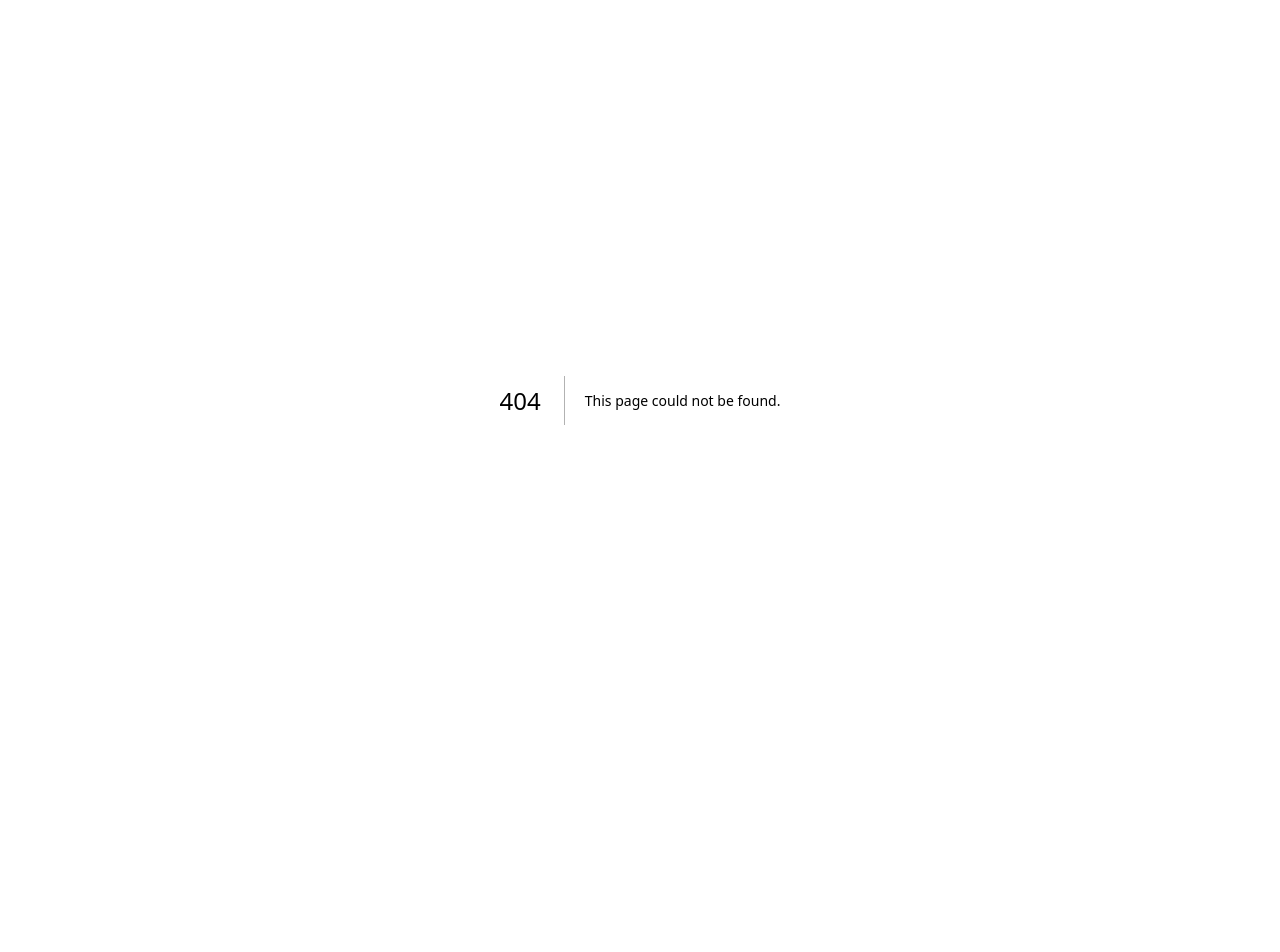
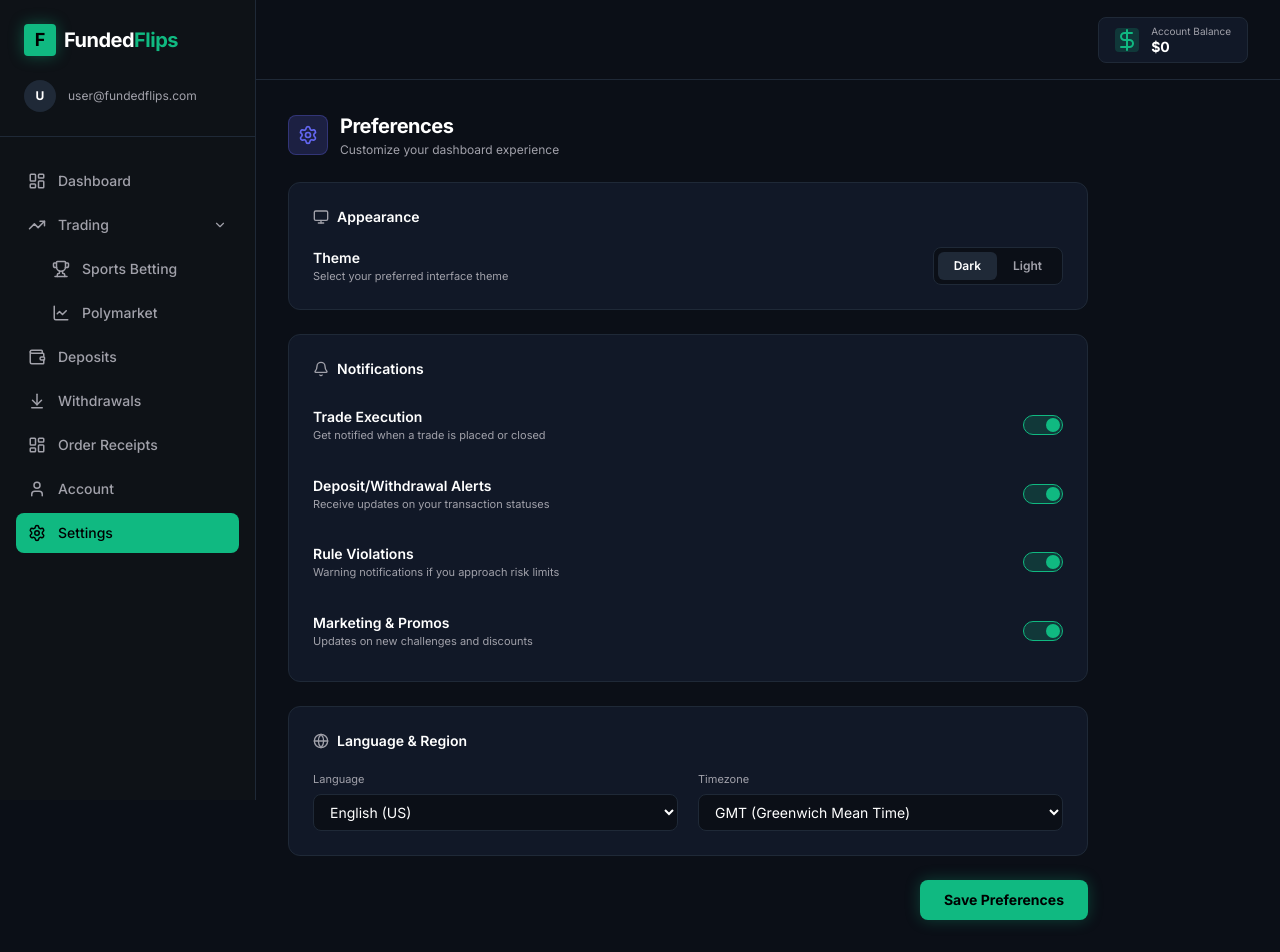
Before and after one commit to mycle-ahir/poly, a Next.js app: page /user/dashboard/settings in a window 1280 px wide. Before the commit this address had no page. Before the commit the page ends 800 px from the top, so only its background shows below. Built offline with nearby package versions, Linux system fonts and the light colour scheme; no server answers.

Commit message:
dashboard-setting

```diff
--- /dev/null
+++ b/app/user/dashboard/settings/page.tsx
@@ -0,0 +1,200 @@
+"use client";
+
+import { useState, useEffect } from "react";
+import { Settings, Bell, Monitor, Globe, Loader2 } from "lucide-react";
+import { toast } from "sonner";
+
+export default function UserSettingsPage() {
+  const [loading, setLoading] = useState(true);
+  const [saving, setSaving] = useState(false);
+  const [theme, setTheme] = useState("dark");
+  const [language, setLanguage] = useState("English (US)");
+  const [timezone, setTimezone] = useState("GMT (Greenwich Mean Time)");
+  const [notifications, setNotifications] = useState<Record<string, boolean>>({
+    "Trade Execution": true,
+    "Deposit/Withdrawal Alerts": true,
+    "Rule Violations": true,
+    "Marketing & Promos": true,
+  });
+
+  useEffect(() => {
+    fetchSettings();
+  }, []);
+
+  const fetchSettings = async () => {
+    try {
+      const res = await fetch("/api/user/profile");
+      const data = await res.json();
+      if (res.ok) {
+        setTheme(data.theme || "dark");
+        setLanguage(data.language || "English (US)");
+        setTimezone(data.timezone || "GMT (Greenwich Mean Time)");
+        if (data.notificationSettings) {
+          setNotifications(data.notificationSettings);
+        }
+      }
+    } catch (error) {
+      console.error("Settings fetch error:", error);
+    } finally {
+      setLoading(false);
+    }
+  };
+
+  const handleSave = async () => {
+    try {
+      setSaving(true);
+      const res = await fetch("/api/user/profile", {
+        method: "PUT",
+        headers: { "Content-Type": "application/json" },
+        body: JSON.stringify({
+          theme,
+          language,
+          timezone,
+          notificationSettings: notifications,
+        }),
+      });
+
+      if (res.ok) {
+        toast.success("Preferences saved successfully");
+      } else {
+        toast.error("Failed to save preferences");
+      }
+    } catch (error) {
+      console.error("Settings save error:", error);
+      toast.error("An error occurred");
+    } finally {
+      setSaving(false);
+    }
+  };
+
+  const toggleNotification = (key: string) => {
+    setNotifications((prev) => ({
+      ...prev,
+      [key]: !prev[key],
+    }));
+  };
+
+  if (loading) {
+    return (
+      <div className="flex flex-col items-center justify-center h-[400px] text-[#a1a1aa]">
+        <Loader2 className="animate-spin mb-4" size={32} />
+        <p className="text-sm">Loading preferences...</p>
+      </div>
+    );
+  }
+
+  return (
+    <div className="max-w-[800px]">
+      <div className="flex items-center gap-3 mb-6">
+        <div className="w-10 h-10 rounded-lg bg-[#6366f1]/20 flex items-center justify-center border border-[#6366f1]/30">
+          <Settings className="text-[#6366f1]" size={20} />
+        </div>
+        <div>
+          <h1 className="text-xl font-bold tracking-tight text-white">Preferences</h1>
+          <p className="text-[#a1a1aa] mt-0.5 text-xs">Customize your dashboard experience</p>
+        </div>
+      </div>
+
+      <div className="space-y-6">
+        {/* Appearance */}
+        <div className="bg-[#111827] border border-[#1f2937] rounded-xl p-6">
+          <h2 className="text-sm font-semibold text-white mb-5 flex items-center gap-2">
+            <Monitor size={16} className="text-[#a1a1aa]" /> Appearance
+          </h2>
+          <div className="flex items-center justify-between">
+            <div>
+              <h3 className="text-sm font-semibold text-white">Theme</h3>
+              <p className="text-[11px] text-[#a1a1aa]">Select your preferred interface theme</p>
+            </div>
+            <div className="flex bg-[#0B0F17] rounded-lg p-1 border border-[#1f2937]">
+              <button
+                onClick={() => setTheme("dark")}
+                className={`px-4 py-1.5 text-xs font-semibold rounded-md transition-all ${theme === "dark" ? "bg-[#1f2937] text-white" : "text-[#a1a1aa] hover:text-white"}`}
+              >
+                Dark
+              </button>
+              <button
+                onClick={() => setTheme("light")}
+                className={`px-4 py-1.5 text-xs font-semibold rounded-md transition-all ${theme === "light" ? "bg-[#1f2937] text-white" : "text-[#a1a1aa] hover:text-white"}`}
+              >
+                Light
+              </button>
+            </div>
+          </div>
+        </div>
+
+        {/* Notifications */}
+        <div className="bg-[#111827] border border-[#1f2937] rounded-xl p-6">
+          <h2 className="text-sm font-semibold text-white mb-5 flex items-center gap-2">
+            <Bell size={16} className="text-[#a1a1aa]" /> Notifications
+          </h2>
+          <div className="space-y-4">
+            {[
+              { title: "Trade Execution", desc: "Get notified when a trade is placed or closed" },
+              { title: "Deposit/Withdrawal Alerts", desc: "Receive updates on your transaction statuses" },
+              { title: "Rule Violations", desc: "Warning notifications if you approach risk limits" },
+              { title: "Marketing & Promos", desc: "Updates on new challenges and discounts" },
+            ].map((item, idx) => (
+              <div key={idx} className="flex items-center justify-between py-2">
+                <div>
+                  <h3 className="text-sm font-semibold text-white">{item.title}</h3>
+                  <p className="text-[11px] text-[#a1a1aa]">{item.desc}</p>
+                </div>
+                <button
+                  onClick={() => toggleNotification(item.title)}
+                  className={`w-10 h-5 rounded-full p-0.5 border transition-all flex ${notifications[item.title] ? "bg-[#10b981]/20 border-[#10b981] justify-end" : "bg-[#1f2937] border-[#374151] justify-start"}`}
+                >
+                  <div className={`w-3.5 h-3.5 rounded-full ${notifications[item.title] ? "bg-[#10b981]" : "bg-[#4b5563]"}`}></div>
+                </button>
+              </div>
+            ))}
+          </div>
+        </div>
+
+        {/* Regional */}
+        <div className="bg-[#111827] border border-[#1f2937] rounded-xl p-6">
+          <h2 className="text-sm font-semibold text-white mb-5 flex items-center gap-2">
+            <Globe size={16} className="text-[#a1a1aa]" /> Language & Region
+          </h2>
+          <div className="grid grid-cols-1 md:grid-cols-2 gap-5">
+            <div>
+              <p className="text-[11px] text-[#a1a1aa] mb-1.5">Language</p>
+              <select
+                value={language}
+                onChange={(e) => setLanguage(e.target.value)}
+                className="w-full bg-[#0B0F17] border border-[#1f2937] rounded-lg px-3 py-2 text-sm text-white outline-none cursor-pointer focus:border-[#6366f1]"
+              >
+                <option>English (US)</option>
+                <option>Spanish</option>
+                <option>French</option>
+              </select>
+            </div>
+            <div>
+              <p className="text-[11px] text-[#a1a1aa] mb-1.5">Timezone</p>
+              <select
+                value={timezone}
+                onChange={(e) => setTimezone(e.target.value)}
+                className="w-full bg-[#0B0F17] border border-[#1f2937] rounded-lg px-3 py-2 text-sm text-white outline-none cursor-pointer focus:border-[#6366f1]"
+              >
+                <option>GMT (Greenwich Mean Time)</option>
+                <option>EST (Eastern Standard Time)</option>
+                <option>PST (Pacific Standard Time)</option>
+              </select>
+            </div>
+          </div>
+        </div>
+
+        <div className="flex justify-end">
+          <button
+            onClick={handleSave}
+            disabled={saving}
+            className="bg-[#10b981] hover:bg-[#059669] text-black px-6 py-2.5 rounded-lg font-bold text-sm transition-colors shadow-[0_0_15px_rgba(16,185,129,0.3)] flex items-center gap-2"
+          >
+            {saving && <Loader2 size={16} className="animate-spin" />}
+            Save Preferences
+          </button>
+        </div>
+      </div>
+    </div>
+  );
+}
```
